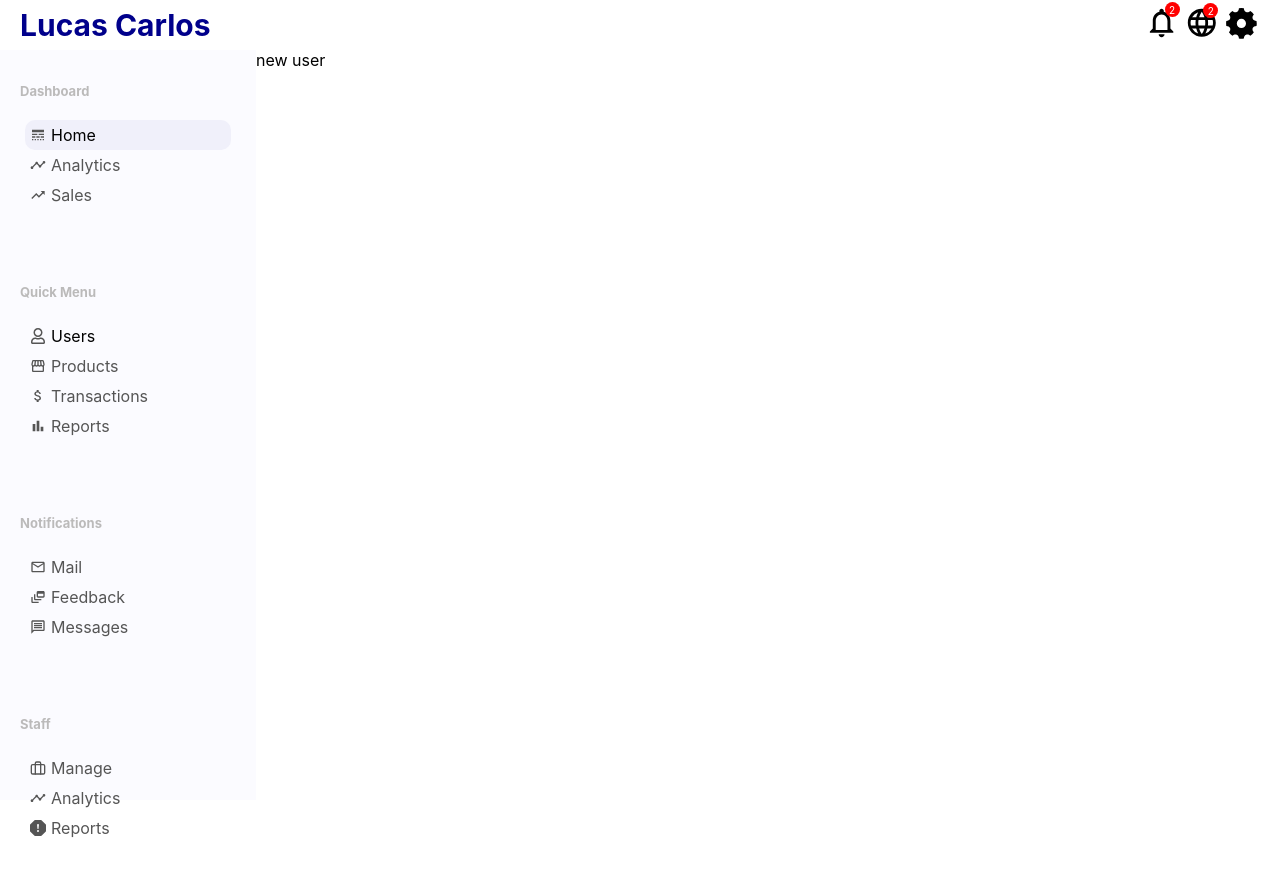
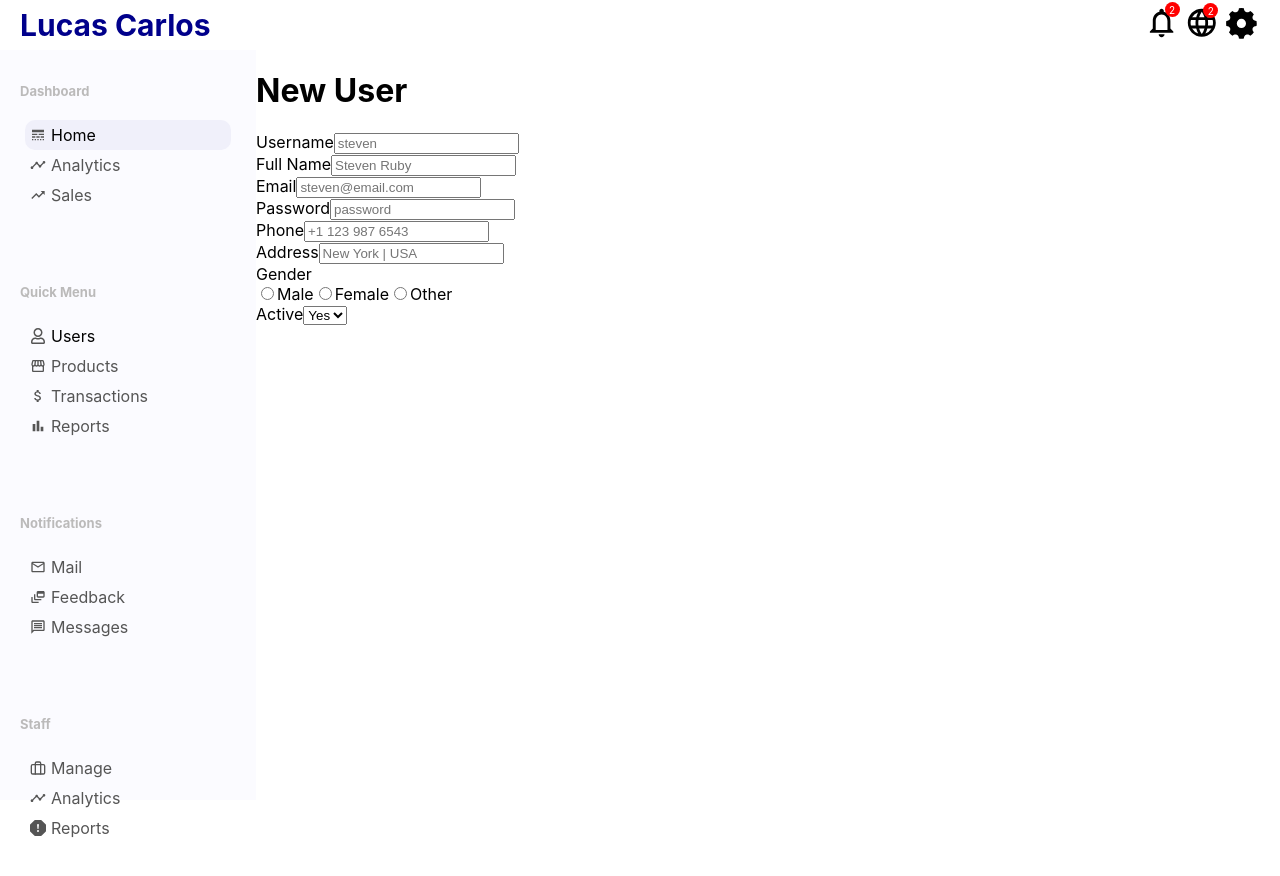
Before and after one commit to lucas9121/dashboard, a React (Create React App) app: page /user/new in a window 1280 px wide. Shown: the top 876 px of the page. Built offline with nearby package versions, Linux system fonts and the light colour scheme; the HTML template or start-up script is replaced by a standard one.

Commit message:
building new user page

```diff
--- a/src/pages/NewUser/NewUser.js
+++ b/src/pages/NewUser/NewUser.js
@@ -3,7 +3,51 @@
 export default function NewUser() {
     return(
         <div className="newUser">
-            new user
+            <h1 className="newUserTitle">New User</h1>
+            <form className="newUserForm">
+                <div className="newUserItem">
+                    <label>Username</label>
+                    <input type="text" placeholder="steven" />
+                </div>
+                <div className="newUserItem">
+                    <label>Full Name</label>
+                    <input type="text" placeholder="Steven Ruby" />
+                </div>
+                <div className="newUserItem">
+                    <label>Email</label>
+                    <input type="text" placeholder="steven@email.com" />
+                </div>
+                <div className="newUserItem">
+                    <label>Password</label>
+                    <input type="password" placeholder="password" />
+                </div>
+                <div className="newUserItem">
+                    <label>Phone</label>
+                    <input type="text" placeholder="+1 123 987 6543" />
+                </div>
+                <div className="newUserItem">
+                    <label>Address</label>
+                    <input type="text" placeholder="New York | USA" />
+                </div>
+                <div className="newUserItem">
+                    <label>Gender</label>
+                    <div className="newUserGender">
+                        <input type="radio" name="gender" id="male" value="male" />
+                        <label for="male">Male</label>
+                        <input type="radio" name="gender" id="female" value="female" />
+                        <label for="female">Female</label>
+                        <input type="radio" name="gender" id="other" value="other" />
+                        <label for="other">Other</label>
+                    </div>
+                    <div className="newUserItem">
+                        <label>Active</label>
+                        <select className="newUserSelect" name="active" id="active">
+                            <option value="yes">Yes</option>
+                            <option value="no">No</option>
+                        </select>
+                    </div>
+                </div>
+            </form>
         </div>
     )
 }
```
